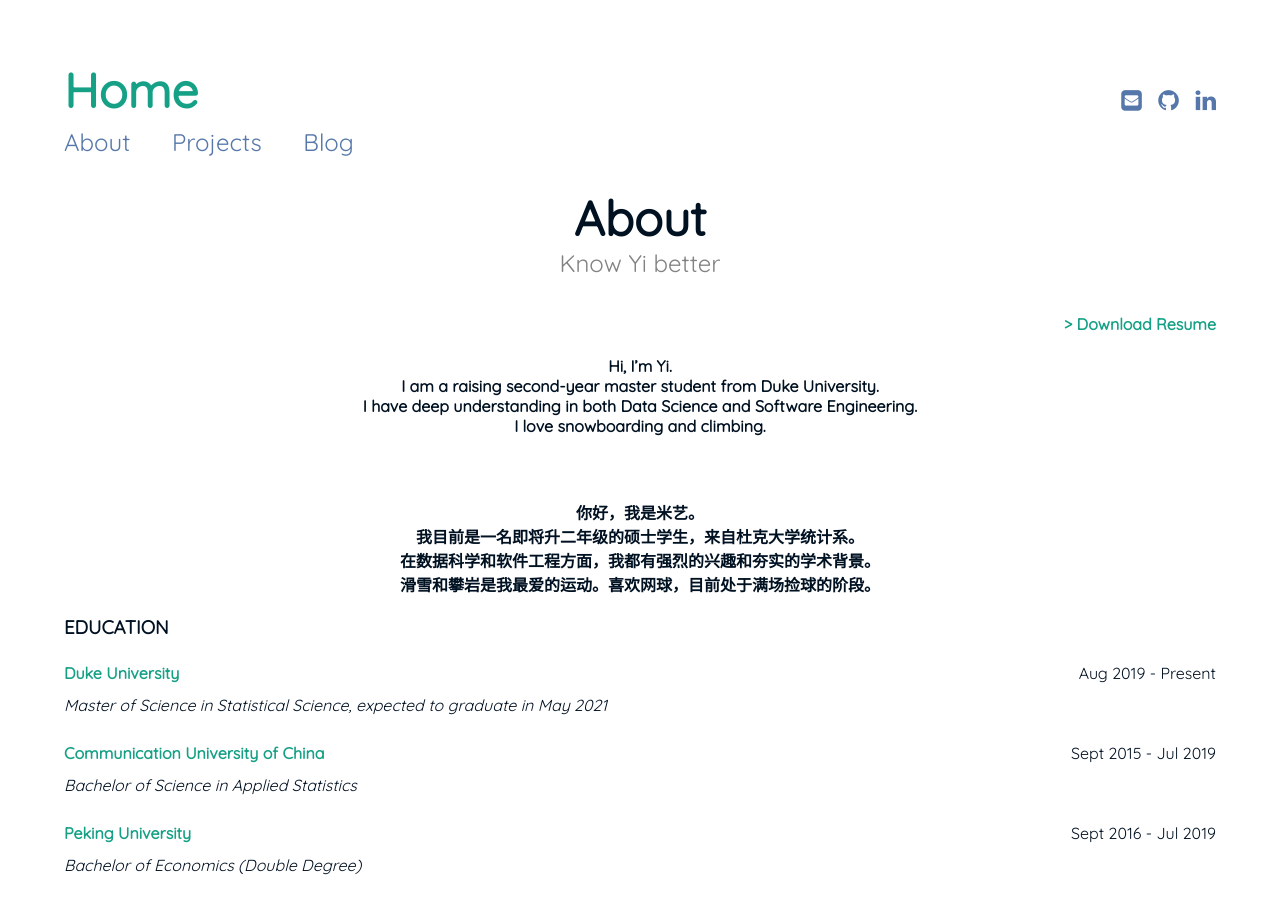
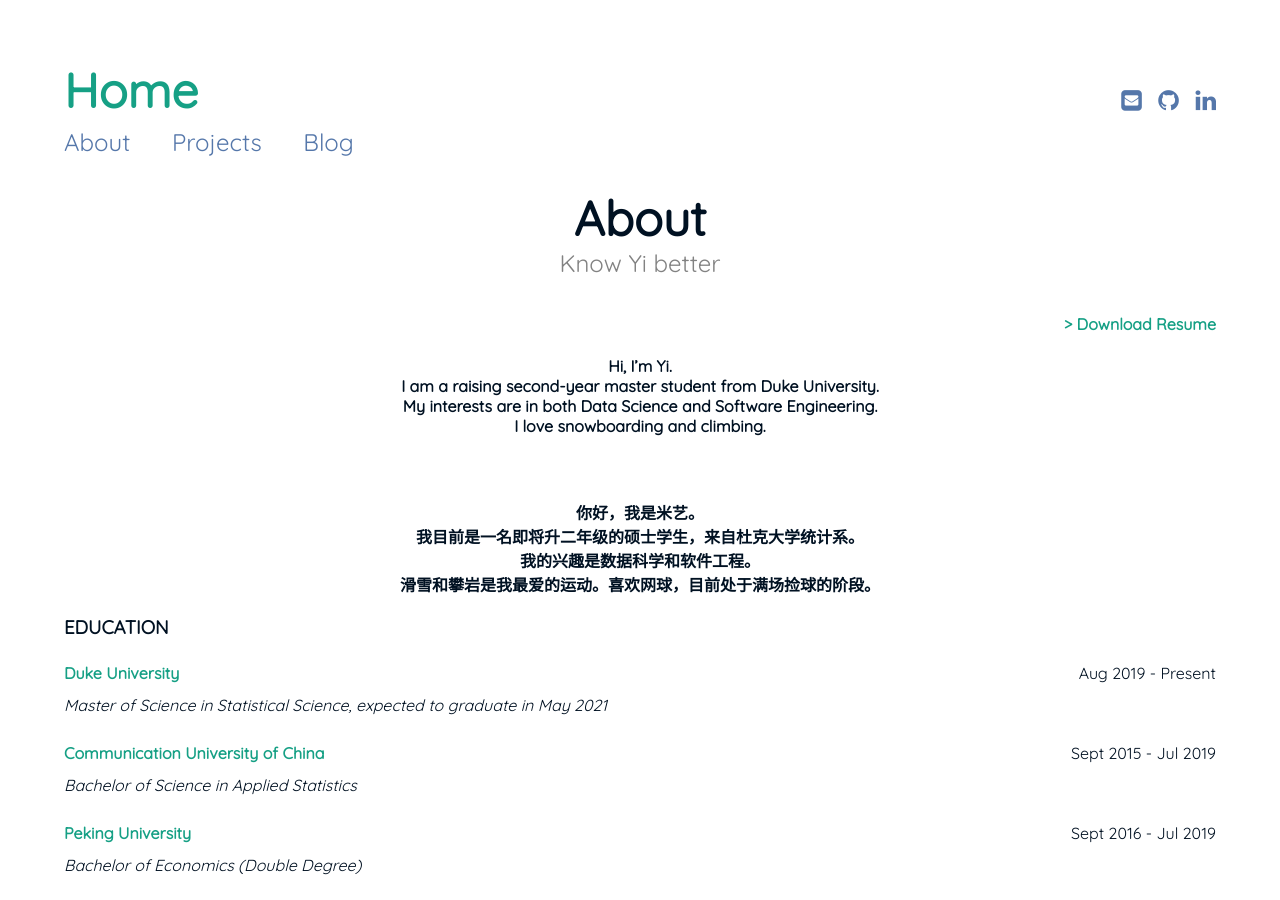
Before and after one commit to yimi97/delete.github.io, a Jekyll site: the page built from about.md, in a window 1280 px wide and 900 px high. Built offline with Jekyll 4.4.1, drawn with Linux system fonts in a browser that asks for light colours.

Commit message:
edit about.md

```diff
--- a/about.md
+++ b/about.md
@@ -11,7 +11,7 @@
     <span style="font-weight: bold;">
         Hi, I’m Yi. <br>
         I am a raising second-year master student from Duke University. <br>
-        I have deep understanding in both Data Science and Software Engineering. <br>
+        My interests are in both Data Science and Software Engineering. <br>
         I love snowboarding and climbing.
     </span>
 </div>
@@ -20,7 +20,7 @@
     <span style="font-weight: bold;">
         你好，我是米艺。 <br>
         我目前是一名即将升二年级的硕士学生，来自杜克大学统计系。<br>
-        在数据科学和软件工程方面，我都有强烈的兴趣和夯实的学术背景。 <br>
+        我的兴趣是数据科学和软件工程。 <br>
         滑雪和攀岩是我最爱的运动。喜欢网球，目前处于满场捡球的阶段。
     </span>
 </div>
```
